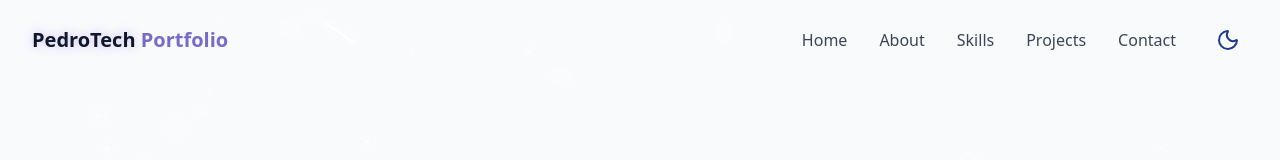
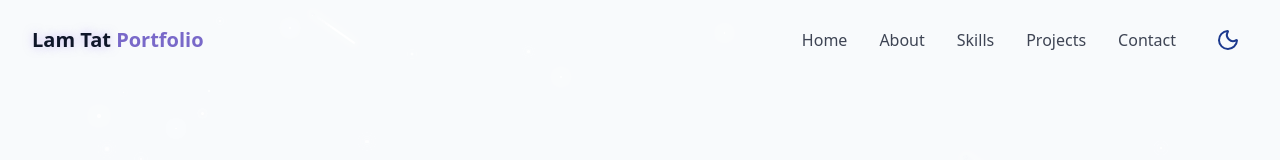
Before and after one commit to TanLam01/my-portfolio, a React (Vite) app: page / in a window 1280 px wide. Shown: the top 160 px of the page. Built offline with nearby package versions, Linux system fonts and the light colour scheme.

Commit message:
fix title

```diff
--- a/src/components/Navbar.tsx
+++ b/src/components/Navbar.tsx
@@ -37,7 +37,7 @@ export default function Navbar() {
                     href="#hero"
                 >
                     <span className="relative z-10">
-                        <span className="text-glow text-foreground"> PedroTech </span>
+                        <span className="text-glow text-foreground"> Lam Tat </span>
                         Portfolio
                     </span>
                 </a>
--- a/src/components/ThemeToggle.tsx
+++ b/src/components/ThemeToggle.tsx
@@ -29,7 +29,7 @@ export default function ThemeToggle() {
     };
 
     return (
-        <button className={cn("p-2 rounded-full transition-colors duration-300",
+        <button className={cn("p-2 rounded-full transition-colors duration-300 cursor-pointer",
             "focus:outline-hidden"
         )} onClick={toggleTheme}>
             {isDarkMode
```
